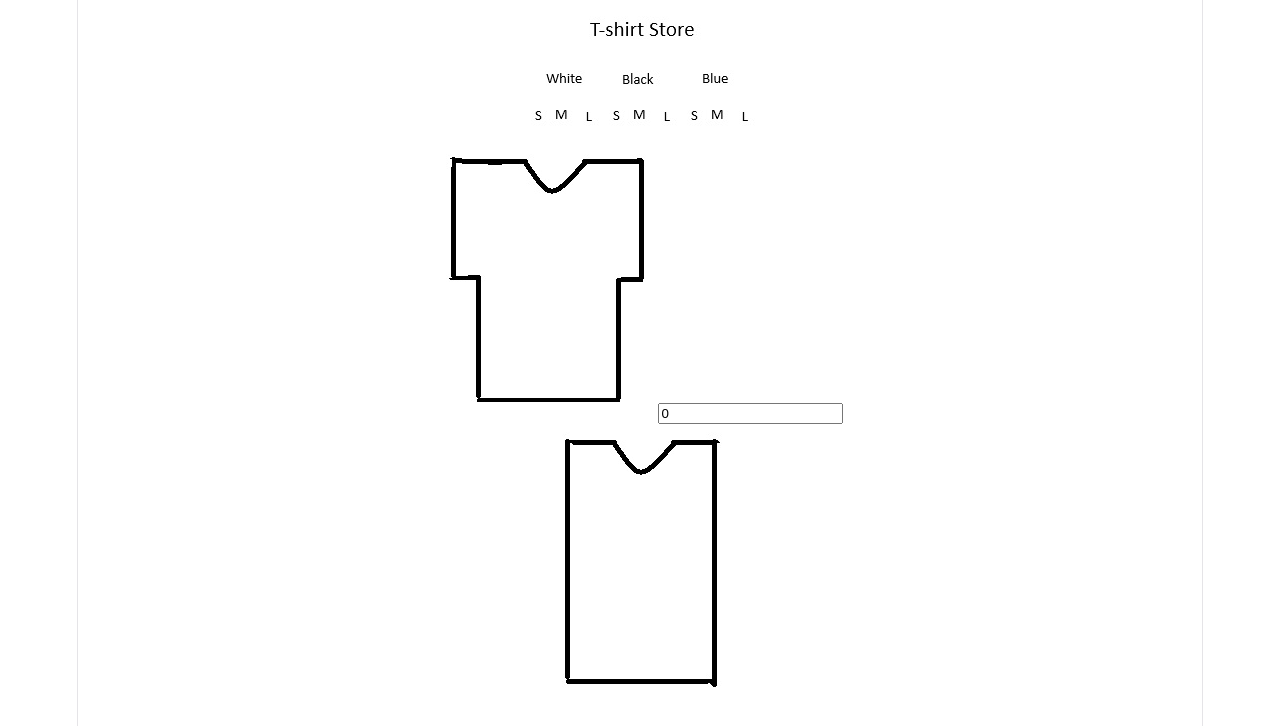
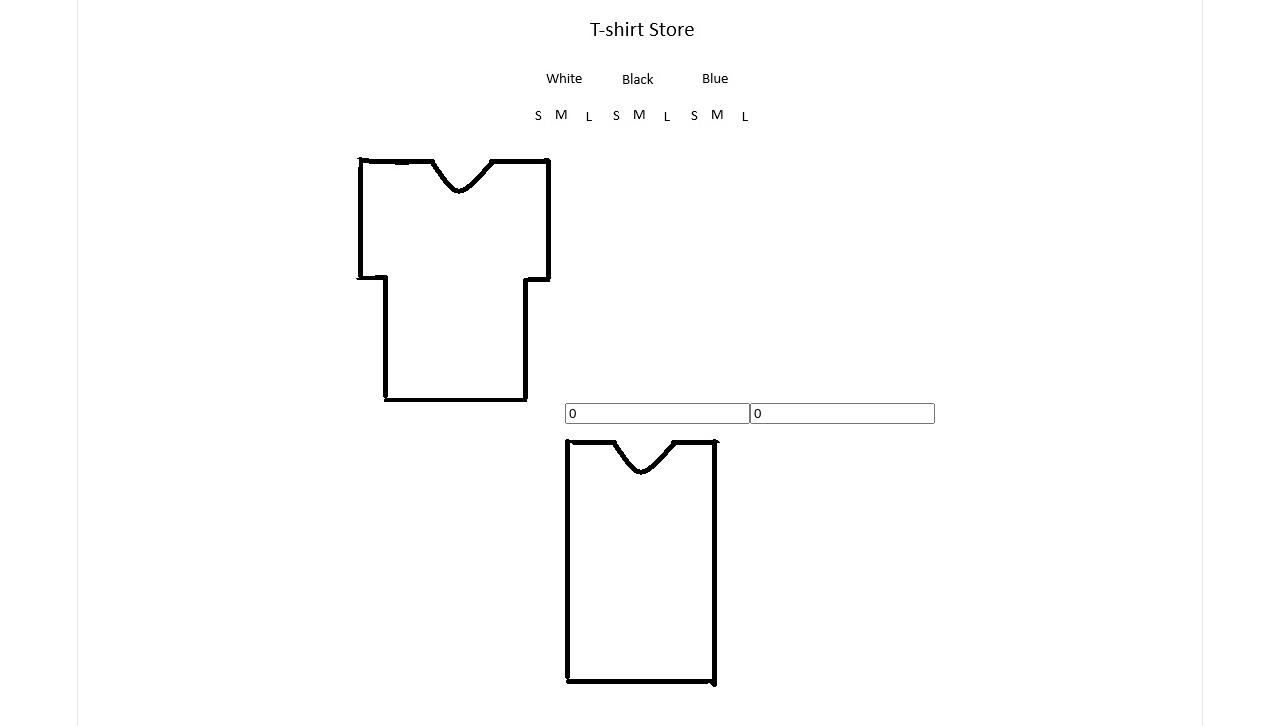
Before and after one commit to alkarim2/Tshirt-Store-App, a React (Vite) app: page / in a window 1280 px wide. Shown: the top 726 px of the page. Built offline with nearby package versions, Linux system fonts and the light colour scheme.

Commit message:
Add files via upload

```diff
--- a/src/App.jsx
+++ b/src/App.jsx
@@ -12,10 +12,7 @@ import tshirtStore from './assets/tshirtStoreText.jpg';
 
 function App(){
   const [smallWhiteShortsleevedTshirtValue, setSmallWhiteShortsleevedTshirtValue] = useState(0);
-
-   const handleChange = (e) => {
-      setSmallWhiteShortsleevedTshirtValue(e.target.value);
-    };
+  const [mediumWhiteShortsleevedTshirtValue, setMediumWhiteShortsleevedTshirtValue] = useState(0);
 
   return (
     <div>
@@ -42,7 +39,12 @@ function App(){
           <img src={shortsleevedTshirt}/>
           <input
                 value={smallWhiteShortsleevedTshirtValue}
-                onChange={handleChange}
+                onChange={e => setSmallWhiteShortsleevedTshirtValue(e.target.value)}
+                type="number"
+          />
+          <input
+                value={mediumWhiteShortsleevedTshirtValue}
+                onChange={e => setMediumWhiteShortsleevedTshirtValue(e.target.value)}
                 type="number"
           />
       </div>
```
